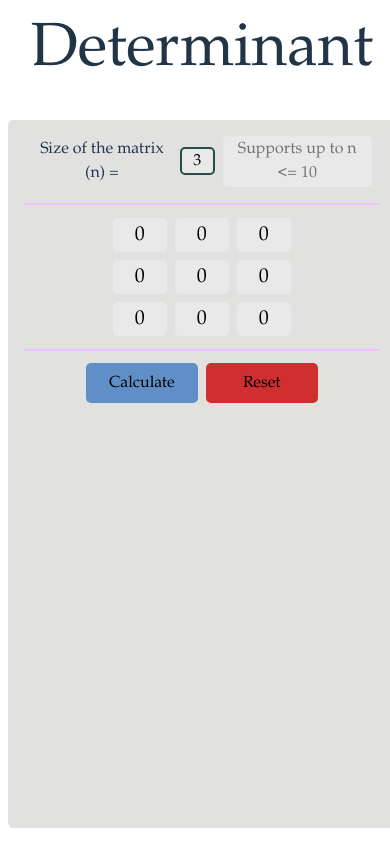
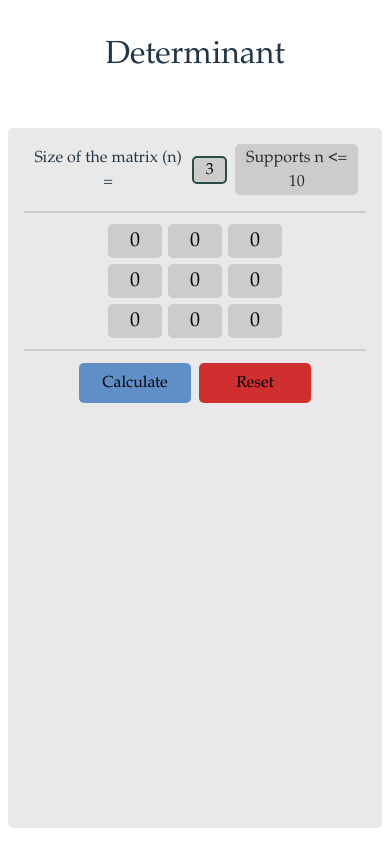
Before and after one commit to Linueue/linalg-determinant-calc-js, a Svelte app: page / in a window 390 px wide. Built offline with nearby package versions, Linux system fonts and the light colour scheme.

Commit message:
Updated GUI to be mobile friendly.

```diff
--- a/index.html
+++ b/index.html
@@ -2,7 +2,6 @@
 <html lang="en">
   <head>
     <meta charset="UTF-8" />
-    <link rel="icon" type="image/svg+xml" href="/vite.svg" />
     <meta name="viewport" content="width=device-width, initial-scale=1.0" />
     <title>Determinant Calculator</title>
   </head>
--- a/src/App.svelte
+++ b/src/App.svelte
@@ -61,7 +61,9 @@
           }
       }
 
-      calculated = determinant(matrix);
+      const ROUND_UP_TO = 5;
+      const ROUND_MULTIPLIER = Math.pow(10, ROUND_UP_TO);
+      calculated = Math.round((determinant(matrix) + Number.EPSILON) * ROUND_MULTIPLIER) / ROUND_MULTIPLIER;
       isCalculated = true;
   }
 
@@ -77,7 +79,7 @@
         <div class="content">
             <div class="content-center">
                 <div class="input-container">
-                    <Input prefix="Size of the matrix (n) = " bind:value={matrixSize} hint="Supports up to n <= 10" />
+                    <Input prefix="Size of the matrix (n) = " bind:value={matrixSize} hint="Supports n <= 10" />
                 </div>
                 <Separator />
                 <div class="matrix-container">
@@ -108,9 +110,18 @@
 
     .title {
         text-align: left;
-        align-self: start;
+        align-self: stretch;
         margin: 0.1em 0.5em;
+        margin-bottom: 0.1em;
         font-weight: normal;
+    }
+
+    @media only screen and (max-width: 570px) {
+        .title {
+            text-align: center;
+            font-size: 2rem;
+            margin: 1em;
+        }
     }
 
     .content-container {
@@ -118,6 +129,7 @@
         flex-direction: column;
         align-items: stretch;
         flex: 1;
+        width: 100%;
     }
 
     .content-center {
@@ -137,6 +149,7 @@
         align-items: center;
         justify-content: center;
         width: 100%;
+        min-width: 0;
     }
 
     .calculation-container {
@@ -144,6 +157,7 @@
         align-items: center;
         justify-content: center;
         width: 100%;
+        min-width: 0;
     }
 
     .input-container {
--- a/src/app.css
+++ b/src/app.css
@@ -1,5 +1,5 @@
 :root {
-  font-family: Garamond, system-ui;
+  font-family: Garamond, Times New Roman, system-ui;
   line-height: 1.5;
   font-weight: 400;
 
@@ -19,12 +19,12 @@
 }
 
 [data-theme="light"] {
-  --background: hsl(78deg, 2%, 91%);
-  --background1: hsl(78deg, 2%, 88%);
+  --background: hsl(78deg, 2%, 80%);
+  --background1: hsl(78deg, 2%, 91%);
   --text: hsl(0deg, 0%, 0%);
   --text10: hsl(0deg, 0%, 0%, 0.1);
   --text80: hsl(0deg, 0%, 0%, 0.8);
-  --text50: hsl(0deg, 0%, 0%, 0.5);
+  --text50: hsl(0deg, 0%, 0%, 0.8);
 }
 
 [data-theme="dark"] {
@@ -77,6 +77,7 @@ p {
   align-items: stretch;
   flex: 1;
   margin: 0;
+  min-width: 0;
   text-align: center;
 }
 
--- a/src/components/Input.svelte
+++ b/src/components/Input.svelte
@@ -35,7 +35,7 @@
         border-color: var(--primary);
     }
 
-    input::-webkit-outer-sin-button, input::-webkit-inner-spin-button {
+    input::-webkit-outer-spin-button, input::-webkit-inner-spin-button {
         -webkit-appearance: none;
         margin: 0;
     }
--- a/src/components/MatrixInput.svelte
+++ b/src/components/MatrixInput.svelte
@@ -44,7 +44,14 @@
         flex-direction: row;
         align-items: center;
         overflow-x: auto;
+        min-width: 0;
+        max-width: 100%;
         padding: 0em 1em;
+        scrollbar-width: thin;
+    }
+
+    table {
+        border-collapse: collapse;
     }
 
     input {
@@ -65,12 +72,8 @@
         border-color: var(--primary);
     }
 
-    input::-webkit-outer-sin-button, input::-webkit-inner-spin-button {
+    input::-webkit-outer-spin-button, input::-webkit-inner-spin-button {
         -webkit-appearance: none;
         margin: 0;
     }
-
-    p {
-        margin: 0em;
-    }
 </style>
--- a/src/components/Separator.svelte
+++ b/src/components/Separator.svelte
@@ -3,6 +3,6 @@
 <style>
     hr {
         width: 95%;
-        border: 1px solid var(--primary);
+        border: 1px solid var(--background);
     }
 </style>
```
Also changed, not shown: 1 other file (tests, documents, lock files or other folders).
